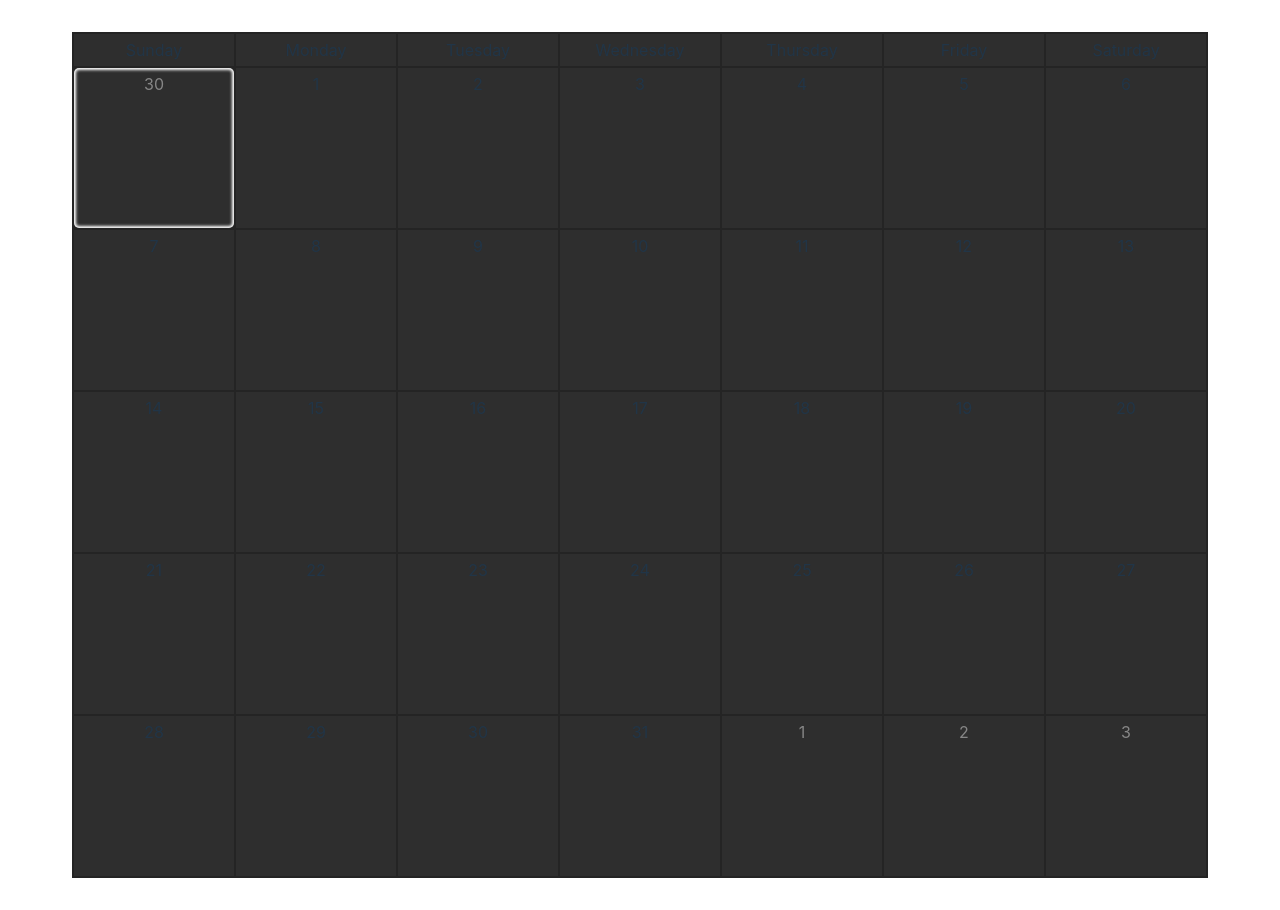
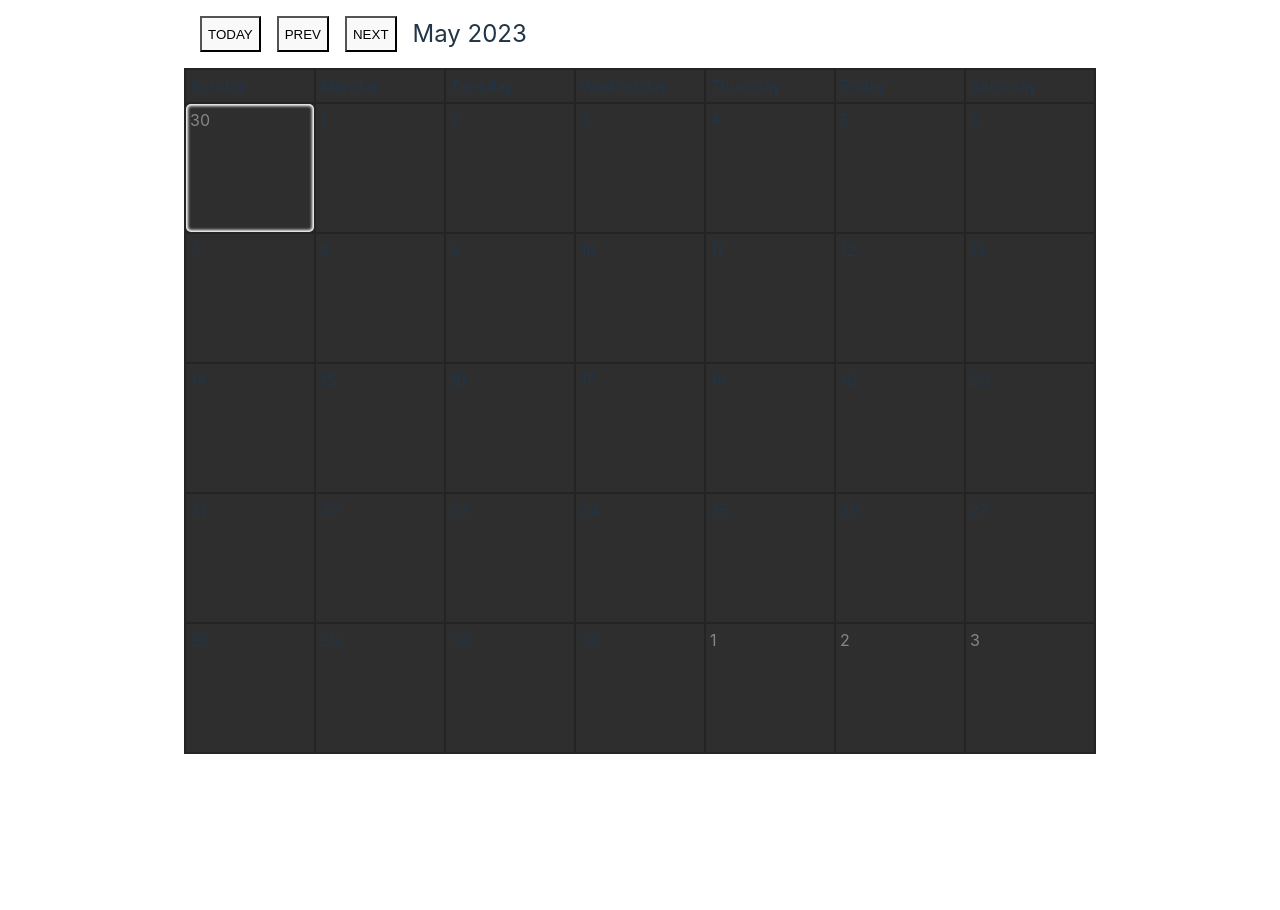
Before and after one commit to pearsonty9/flow-state, a React (Vite) app: page / in a window 1280 px wide. After the commit the page ends 800 px from the top, so only its background shows below. Built offline with nearby package versions, Linux system fonts and the light colour scheme.

Commit message:
feat: Added a way to view the next and previous months

```diff
--- a/src/App.css
+++ b/src/App.css
@@ -3,15 +3,13 @@
 }
 
 :root {
-    --date-width: 10rem;
+    --date-width: 8rem;
     --date-height: var(--date-width);
     --calendar-border-color: rgb(36, 36, 36);
 }
 
 #root {
     margin: 0 auto;
-    padding: 2rem;
-    text-align: center;
 }
 
 .month {
@@ -43,7 +41,6 @@
 
 .selected,
 .day:focus {
-    /* border: white solid 2px; */
     box-shadow: inset 0 0 3px 2px white;
     border-radius: 5px;
     z-index: 1;
--- a/src/App.tsx
+++ b/src/App.tsx
@@ -21,13 +21,19 @@ function App() {
         Saturday = 6,
     }
 
+    const options: DateTimeFormatOptions = {
+        year: 'numeric',
+        month: 'long',
+    }
+
     const today = new Date()
-    const [month, setMonth] = useState<Date>(new Date(today.getFullYear(), today.getMonth()));
+    const [month, setMonth] = useState<Date>(new Date(today.getFullYear(), today.getMonth(), 1))
     const [weeks, setWeeks] = useState<CustomDate[][]>([])
     const [focusedDate, setFocusedDate] = useState({ i: 0, j: 0 })
     const [showCreateEvent, setShowCreateEvent] = useState(false)
 
-    const setupCalendar = useCallback((currentDate: Date) => {
+    const setupCalendar = useCallback(
+        (currentDate: Date) => {
             const calendarWeeks: CustomDate[][] = []
             const lastMonthEnd = new Date(currentDate.getFullYear(), currentDate.getMonth(), 0)
             const nextMonthStart = new Date(currentDate.getFullYear(), currentDate.getMonth() + 1, 1)
@@ -61,12 +67,13 @@ function App() {
             }
 
             setWeeks(calendarWeeks)
-    }, [Day.Saturday])
+        },
+        [Day.Saturday]
+    )
 
     useEffect(() => {
         setupCalendar(month)
     }, [month, setupCalendar])
-
 
     function handleCreateEvent(
         event: React.MouseEvent<SVGSVGElement> | React.KeyboardEvent<HTMLDivElement>,
@@ -86,9 +93,37 @@ function App() {
         setShowCreateEvent(false)
     }
 
+    function updateMonth(value: number) {
+        if (focusedDate.i >= 5)
+            setFocusedDate({ i: focusedDate.i - 1, j: focusedDate.j})
+        month.setMonth(value)
+        setMonth(new Date(month.toISOString()))
+    }
+
+    function jumpToToday() {
+        updateMonth(today.getMonth())
+        for (let i = 0; i < weeks.length; i++) {
+            for (let j = 0; j < weeks[i].length; j++) {
+                if (weeks[i][j].getDate() === today.getDate()) {
+                    setFocusedDate({ i, j })
+                    break
+                }
+            }
+        }
+    }
+
     // console.log(showCreateEvent)
 
     return (
+        <>
+            <div style={{ display: 'flex', gap: '1rem', padding: '1rem' }}>
+                <button onClick={() => jumpToToday()}>TODAY</button>
+                <button onClick={() => updateMonth(month.getMonth() - 1)}>PREV</button>
+                <button onClick={() => updateMonth(month.getMonth() + 1)}>NEXT</button>
+                <h2>
+                    {month.toLocaleDateString('en-US', options)}
+                </h2>
+            </div>
             <div style={{ position: 'relative' }}>
                 <div className="month">
                     <h4 className="day">Sunday</h4>
@@ -106,12 +141,9 @@ function App() {
                                 className={
                                     'day ' +
                                     (date.getTime() == weeks[focusedDate.i][focusedDate.j].getTime() ? 'selected ' : '') +
-                                (date.getMonth() !== today.getMonth() ? 'faded' : '')
+                                    (date.getMonth() !== month.getMonth() ? 'faded' : '')
                                 }
-                            onFocus={() => {
-                                setFocusedDate({ i, j })
-                                console.log(date)
-                            }}
+                                onFocus={() => setFocusedDate({ i, j })}
                                 onClick={() => setShowCreateEvent(false)}
                                 onDoubleClick={() => {
                                     if (date.getTime() == weeks[focusedDate.i][focusedDate.j].getTime())
@@ -124,7 +156,9 @@ function App() {
                                 {date.getDate()}
                                 <ul>
                                     {date.events.map((event, index) => (
-                                    <p key={event.summary + index} className="event">{event.summary}</p>
+                                        <p key={event.summary + index} className="event">
+                                            {event.summary}
+                                        </p>
                                     ))}
                                 </ul>
                                 <FontAwesomeIcon
@@ -146,6 +180,7 @@ function App() {
                     />
                 )}
             </div>
+        </>
     )
 }
 
--- a/src/CreateEvent.css
+++ b/src/CreateEvent.css
@@ -2,13 +2,15 @@
     --modal-width: 400px;
     --modal-height: 200px;
     --calendar-rows: 5;
-    --modal-range: calc((var(--calendar-rows) * var(--date-height)) - var(--modal-height));
+    --width: calc(var(--date-width) + 2px);
+    --height: calc(var(--date-height) + 2px);
+    --modal-range: calc((var(--calendar-rows) * var(--height)) - var(--modal-height));
     background-color: rgb(42, 42, 42);
     position: absolute;
     width: var(--modal-width);
     height: var(--modal-height);
-    top: calc((var(--date-top) / 4) * var(--modal-range) + 32px);
-    left: calc(var(--date-width) * var(--date-left) + var(--modal-offset));
+    top: calc((var(--date-top) / 4) * var(--modal-range) + 34px);
+    left: calc(var(--width) * var(--date-left) + var(--modal-offset));
     border: 2px solid #424242;
     border-radius: 0.25rem;
     z-index: 2;
--- a/src/CreateEvent.tsx
+++ b/src/CreateEvent.tsx
@@ -38,7 +38,7 @@ export default function CreateEvent({
                 '--date-left': j,
                 '--modal-offset':
                     j < 7 / 2
-                        ? 'var(--date-width)'
+                        ? 'calc(var(--date-width) + 3px )'
                         : 'calc(var(--modal-width) * -1)',
             }}
         >
--- a/src/index.css
+++ b/src/index.css
@@ -26,7 +26,6 @@ a:hover {
 body {
   margin: 0;
   display: flex;
-  place-items: center;
   min-width: 320px;
   min-height: 100vh;
 }
```
Lines whose indentation alone changed are shown as unchanged.
